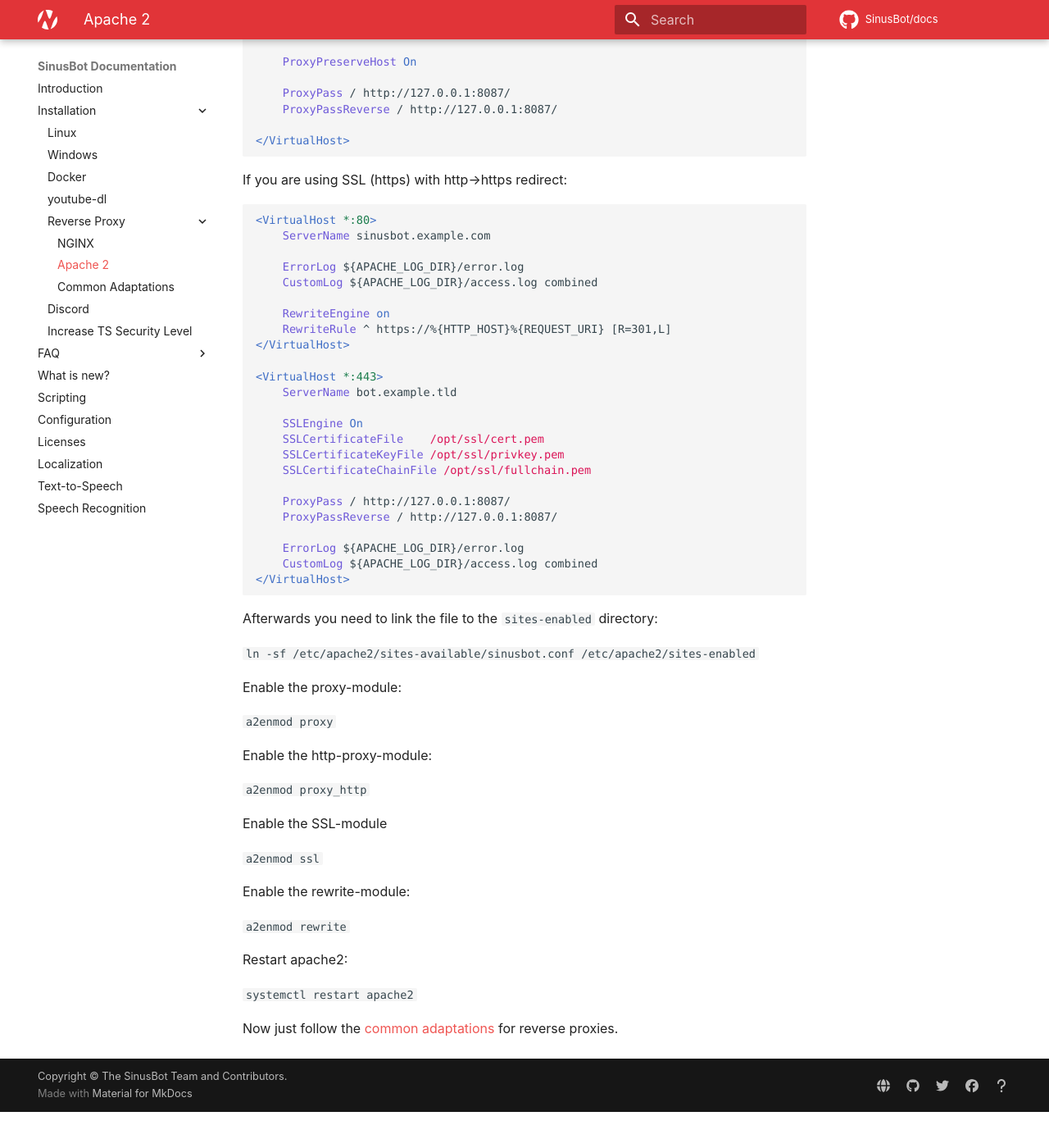
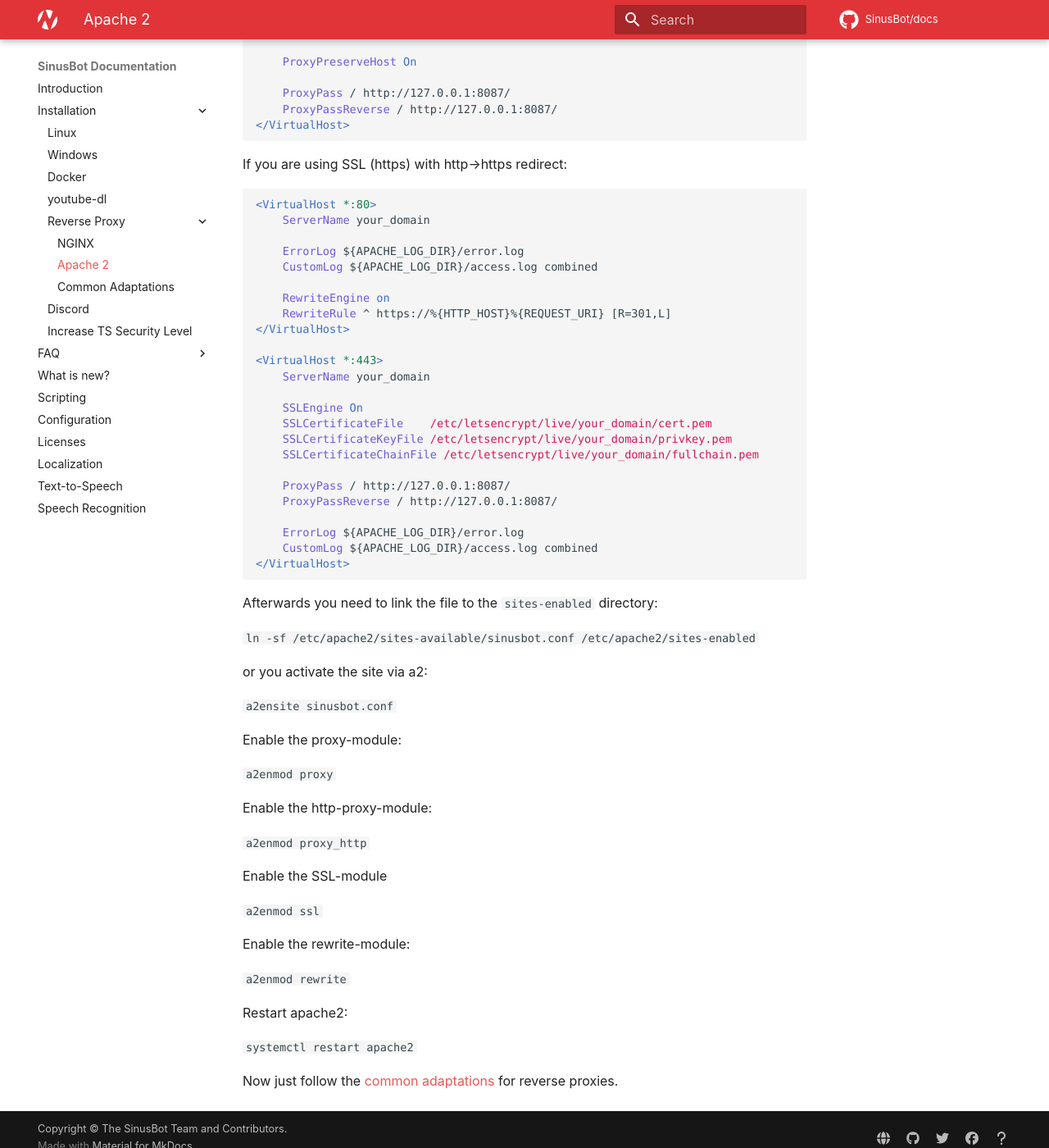
Before and after one commit to SinusBot/docs, an MkDocs documentation site: the page built from docs/reverse-proxy/apache2.md, in a window 1280 px wide and 1400 px high, scrolled down 641 px. Shown: the whole window at 82% size. Built offline with MkDocs 1.6.1 and Material for MkDocs 9.7.7, drawn with Linux system fonts in a browser that asks for light colours; comment, search, counter and statistics services are not loaded; before the commit the page ends 1997 px from its top, so only the background shows below that.

Commit message:
Update
- Value for ServerName directly changeable
- SSL certificates are probably not stored in /opt/ssl... Mostly Let's Encrypt is used, which stores the SSL certificates in /etc/letsencrypt/live.
- Sites can also be activated via a2ensite

````diff
--- a/docs/reverse-proxy/apache2.md
+++ b/docs/reverse-proxy/apache2.md
@@ -23,7 +23,6 @@
 
     ProxyPass / http://127.0.0.1:8087/
     ProxyPassReverse / http://127.0.0.1:8087/
-
 </VirtualHost>
 ```
 
@@ -31,7 +30,7 @@
 
 ```apache
 <VirtualHost *:80>
-    ServerName sinusbot.example.com
+    ServerName your_domain
 
     ErrorLog ${APACHE_LOG_DIR}/error.log
     CustomLog ${APACHE_LOG_DIR}/access.log combined
@@ -41,12 +40,12 @@
 </VirtualHost>
 
 <VirtualHost *:443>
-    ServerName bot.example.tld
+    ServerName your_domain
 
     SSLEngine On
-    SSLCertificateFile    /opt/ssl/cert.pem
-    SSLCertificateKeyFile /opt/ssl/privkey.pem
-    SSLCertificateChainFile /opt/ssl/fullchain.pem
+    SSLCertificateFile    /etc/letsencrypt/live/your_domain/cert.pem
+    SSLCertificateKeyFile /etc/letsencrypt/live/your_domain/privkey.pem
+    SSLCertificateChainFile /etc/letsencrypt/live/your_domain/fullchain.pem
 
     ProxyPass / http://127.0.0.1:8087/
     ProxyPassReverse / http://127.0.0.1:8087/
@@ -59,6 +58,10 @@
 Afterwards you need to link the file to the `sites-enabled` directory:
 
 `ln -sf /etc/apache2/sites-available/sinusbot.conf /etc/apache2/sites-enabled`
+
+or you activate the site via a2:
+
+`a2ensite sinusbot.conf`
 
 Enable the proxy-module:
 
````
